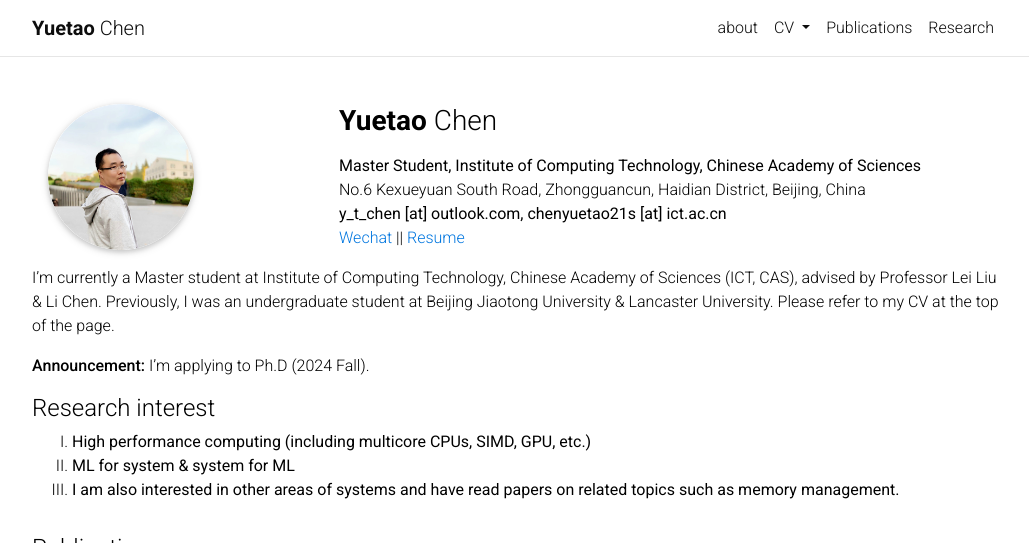
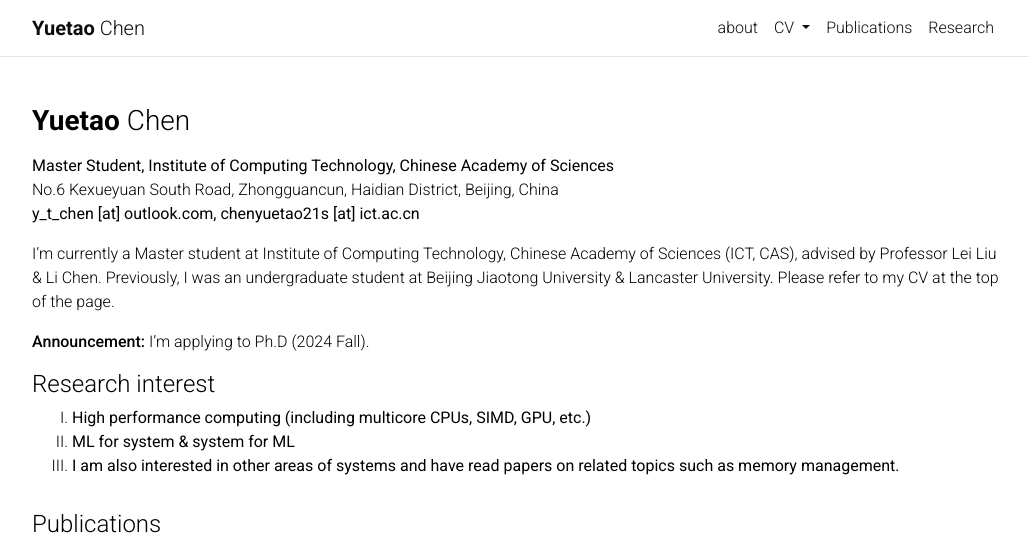
Before and after one commit to chenytpersonalpage/chenytpersonalpage.github.io, a Jekyll site: the page built from _pages/about.md, in a window 1280 px wide and 900 px high, cut to the strip 0-543 px from the top of the window. Shown: the whole strip, without its empty margins (123-1152 px from the left). Built offline with Jekyll 4.4.1, drawn with Linux system fonts in a browser that asks for light colours; comment, search, counter and statistics services are not loaded.

Commit message:
Update error message

```diff
--- a/_pages/about.md
+++ b/_pages/about.md
@@ -6,7 +6,7 @@ description:
 
 profile:
   align: left
-  image: me2.png
+  # image: me2222.png
   address:
 
 news: false  # includes a list of news items
@@ -17,7 +17,7 @@ social: true  # includes social icons at the bottom of the page
 <b>Master Student, Institute of Computing Technology, Chinese Academy of Sciences</b><br>
 No.6 Kexueyuan South Road, Zhongguancun, Haidian District, Beijing, China<br>
 <b>y_t_chen [at] outlook.com, chenyuetao21s [at] ict.ac.cn</b><br>
-[Wechat](http://jd92.wang/assets/img/wechat_public_account.jpg) || [Resume](https://www.jianguoyun.com/p/DagJaZEQjKnsBRjbkeAEIAA)
+<!-- [Wechat](http://jd92.wang/assets/img/wechat_public_account.jpg) || [Resume](https://www.jianguoyun.com/p/DagJaZEQjKnsBRjbkeAEIAA)  -->
 
 I'm currently a Master student at Institute of Computing Technology, Chinese Academy of Sciences (ICT, CAS), advised by Professor Lei Liu & Li Chen. Previously,  I was an undergraduate student at Beijing Jiaotong University & Lancaster University. Please refer to my CV at the top of the page.
 
```
